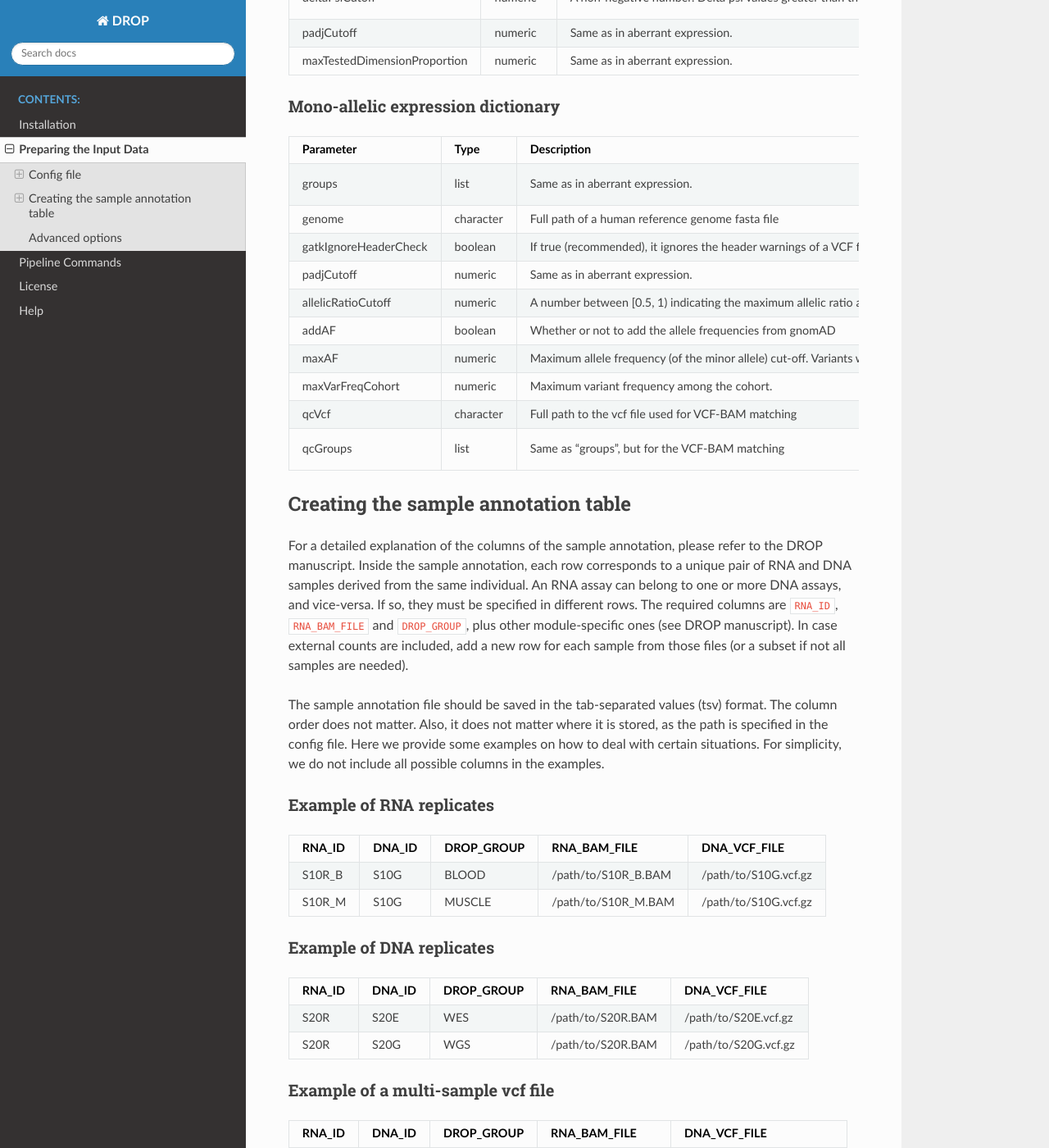
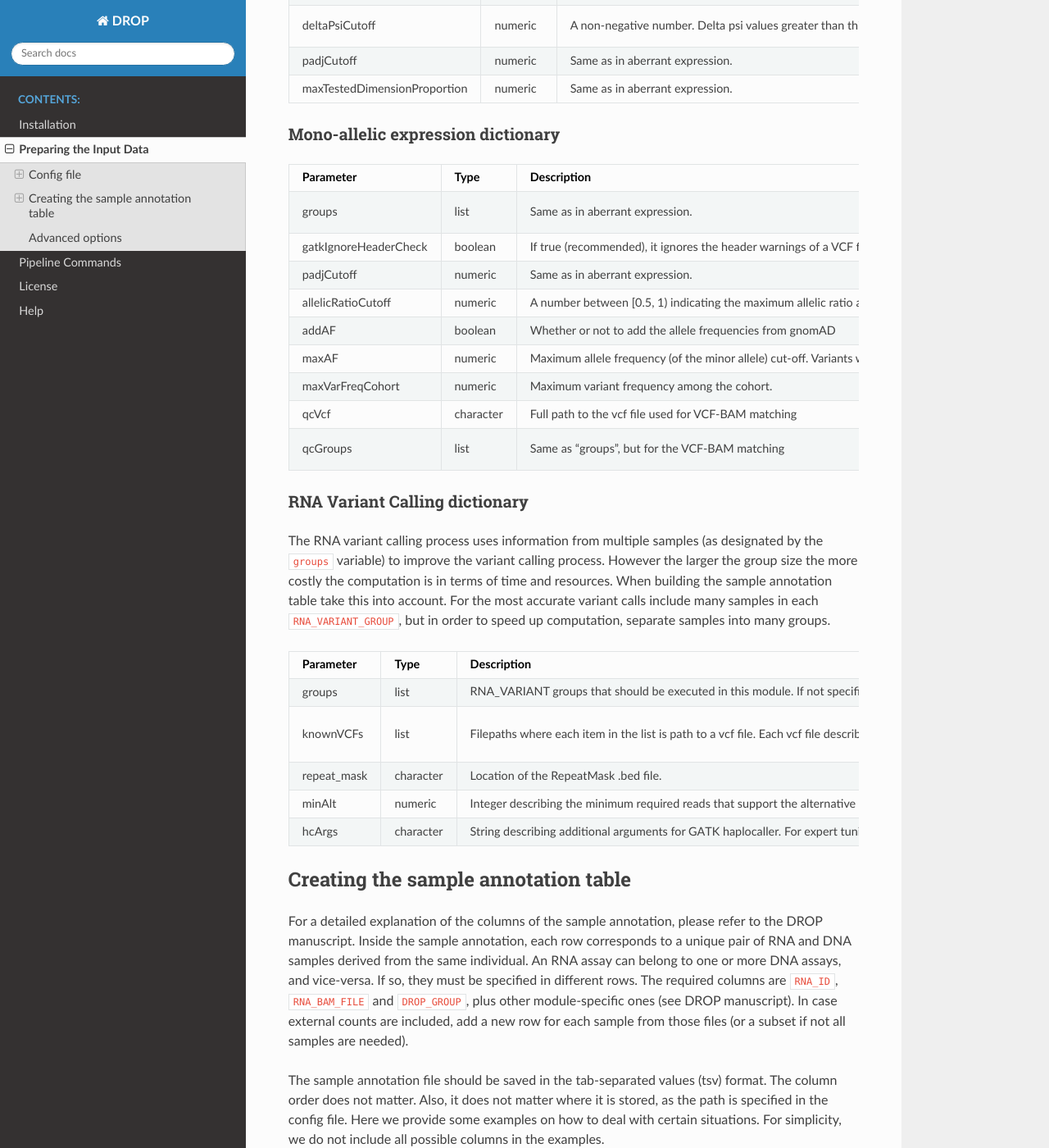
Before and after one commit to gagneurlab/drop, a Sphinx documentation site: the page built from docs/source/prepare.rst, in a window 1280 px wide and 1400 px high, scrolled down 2217 px. Shown: the whole window at 82% size. Built offline with Sphinx 7.4.7 and the Read the Docs theme 2.0.0, drawn with Linux system fonts in a browser that asks for light colours; some of the changed text lies outside the part shown.

Commit message:
update documentation

```diff
--- a/docs/source/installation.rst
+++ b/docs/source/installation.rst
@@ -115,7 +115,7 @@ Alternatively, DROP can be installed without ``conda``. In this case the followi
 
     * `bcftools <https://github.com/samtools/bcftools>`_ >= 1.7
 
-    * `GATK <https://software.broadinstitute.org/gatk/>`_ >= 4.0.4
+    * `GATK <https://software.broadinstitute.org/gatk/>`_ >= 4.1.8
 
     * `graphviz <https://www.graphviz.org/>`_
 
--- a/docs/source/pipeline.rst
+++ b/docs/source/pipeline.rst
@@ -54,6 +54,7 @@ Subworkflow                Description
 ``aberrantExpression``     Aberrant expression pipeline
 ``aberrantSplicing``       Aberrant splicing pipeline
 ``mae``                    Monoalleic expression pipeline
+``rnaVariantCalling``      RNA Variant Calling pipeline
 ========================  =======================================================================
 
 An example for calling the aberrant expression pipeline with 10 cores would be
--- a/docs/source/prepare.rst
+++ b/docs/source/prepare.rst
@@ -44,6 +44,7 @@ fileRegex            character   variable needed for wBuild, do not edit it
 genomeAssembly       character   Either hg19 or hg38, depending on the genome assembly used for mapping                                                                   ``/data/project1``
 sampleAnnotation     character   Full path of the sample annotation table                                                                                                 ``/data/project1/sample_annotation.tsv``
 root                 character   Full path of the folder where the subdirectories processed_data and processed_results will be created containing DROP's output files.    ``/data/project1``
+genome               character   Full path of a human reference genome fasta file                                                                                         ``/path/to/hg19.fa``
 geneAnnotation       dictionary  A key-value list of the annotation name (key) and the full path to the GTF file (value). More than one annotation file can be provided.  ``anno1: /path/to/gtf1.gtf``
 
                                                                                                                                                                           ``anno2: /path/to/gtf2.gtf``
@@ -110,7 +111,6 @@ Mono-allelic expression dictionary
 Parameter              Type       Description                                                                                                               Default/Examples
 =====================  =========  ========================================================================================================================  ======
 groups                 list       Same as in aberrant expression.                                                                                           ``# see aberrant expression example``
-genome                 character  Full path of a human reference genome fasta file                                                                          ``/path/to/hg19.fa``
 gatkIgnoreHeaderCheck  boolean    If true (recommended), it ignores the header warnings of a VCF file when performing the allelic counts                    ``true``
 padjCutoff             numeric    Same as in aberrant expression.                                                                                           ``0.05``
 allelicRatioCutoff     numeric    A number between [0.5, 1) indicating the maximum allelic ratio allele1/(allele1+allele2) for the test to be significant.  ``0.8``
@@ -120,6 +120,27 @@ maxVarFreqCohort       numeric    Maximum variant frequency among the cohort.
 qcVcf                  character  Full path to the vcf file used for VCF-BAM matching                                                                       ``/path/to/qc_vcf.vcf.gz``
 qcGroups               list       Same as “groups”, but for the VCF-BAM matching                                                                            ``# see aberrant expression example``
 =====================  =========  ========================================================================================================================  ======
+
+
+RNA Variant Calling dictionary
+++++++++++++++++++++++++++++++++++
+The RNA variant calling process uses information from multiple samples (as designated by the ``groups`` variable) to improve the variant calling process. However the larger the group size the more costly the computation is in terms of time and resources. When building the sample annotation table take this into account. For the most accurate variant calls include many samples in each ``RNA_VARIANT_GROUP``, but in order to speed up computation, separate samples into many groups.
+
+=====================  =========  =====================================================================================================================================================================  =========
+Parameter              Type       Description                                                                                                                                                                    Default/Examples
+=====================  =========  =====================================================================================================================================================================  =========
+groups                 list       RNA_VARIANT groups that should be executed in this module. If not specified or ``null`` all groups are used.                                                           ``- group1``
+                                                                                                                                                                                                         ``- group2``
+
+knownVCFs              list       Filepaths where each item in the list is path to a vcf file. Each vcf file describes known variants. We recommend using dbSNP as well as resources described by GATK.  ``- dbSNP.vcf``
+                                                                                                                                                                                                         ``- known_SNPs.vcf``
+                                                                                                                                                                                                         ``- known_indels.vcf``
+
+repeat_mask            character  Location of the RepeatMask .bed file.                                                                                                                                  ``path/to/RepeatMask.bed``
+minAlt                 numeric    Integer describing the minimum required reads that support the alternative allele. We recommend using a minimum of 3 if further filtering on your own. 10 otherwise.   ``3``
+hcArgs                 character  String describing additional arguments for GATK haplocaller. For expert tuning.                                                                                        ``""``
+
+=====================  =========  =====================================================================================================================================================================  =========
 
 
 Creating the sample annotation table
```
Also changed, not shown: 1 other file.
